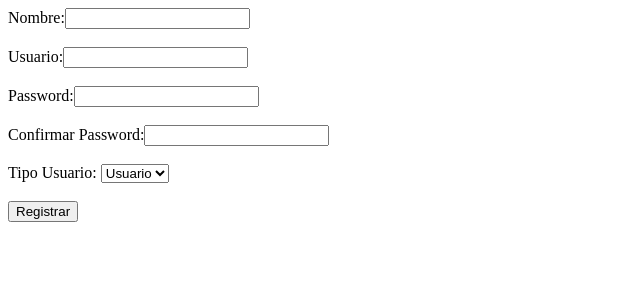
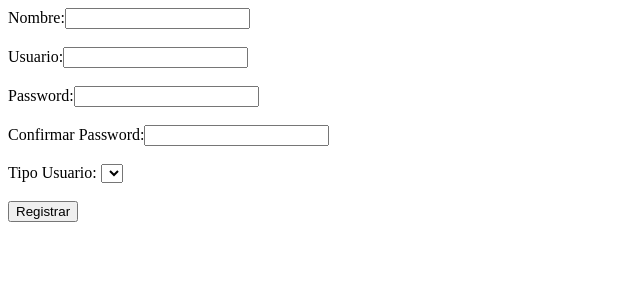
Before and after one commit to andressan95/Administracion-DB, a PHP site: page /registrousuario.php in a window 1280 px wide. Shown: the top 300 px of the page, without its empty margins (0-640 px from the left). Run offline with PHP 8.4, Linux system fonts and the light colour scheme; data comes from the database, SQL or seed files in the repository; data that the repository does not hold is empty.

Commit message:
Editado 02/09/2016

```diff
--- a/registrousuario.php
+++ b/registrousuario.php
@@ -120,7 +120,7 @@
 			<div><label>Tipo Usuario:</label>
                             <select id="tipo_usuario" name="tipo_usuario">
 					<?php while($row = $result->fetch_assoc()){ ?>
-                                <option value="0" selected="selected"  >Usuario</option>
+                                <option value="Usuario" selected="selected"></option>
 					<?php }?>
 				</select>
 			</div>
```
